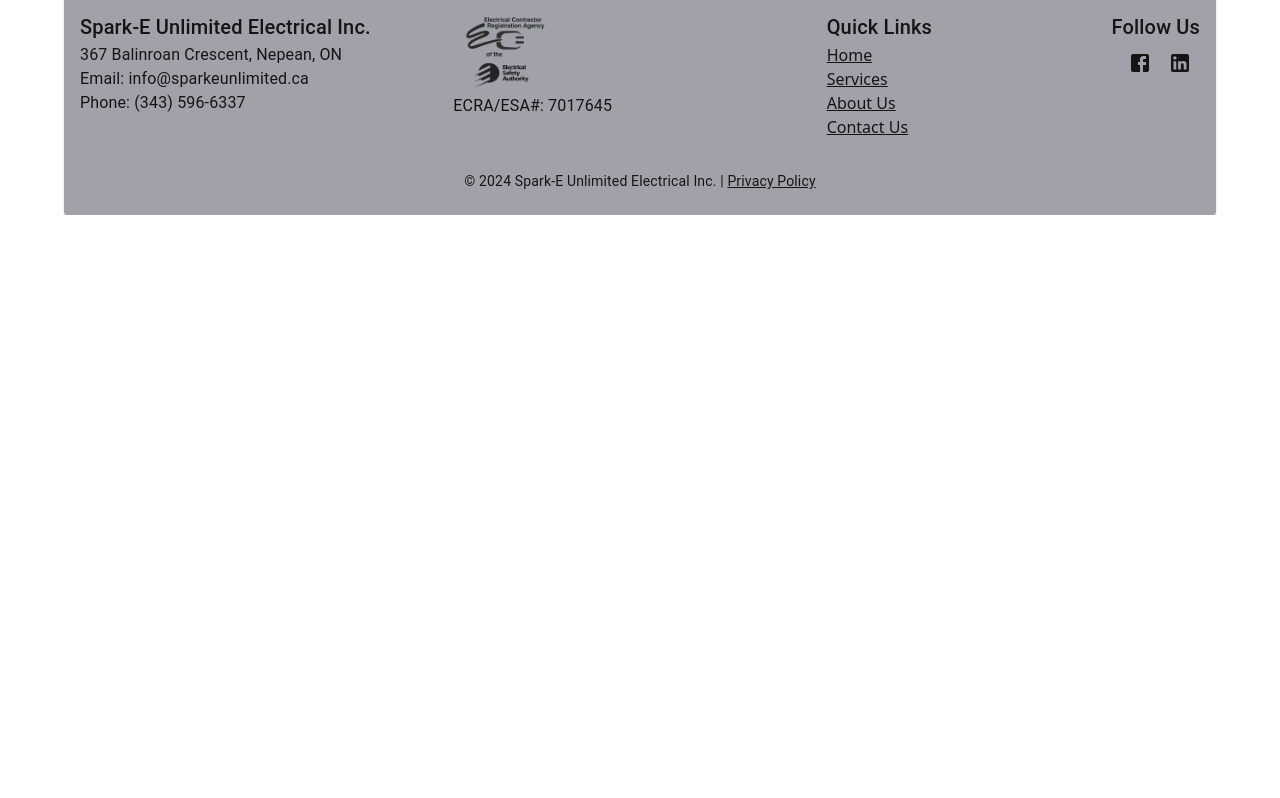
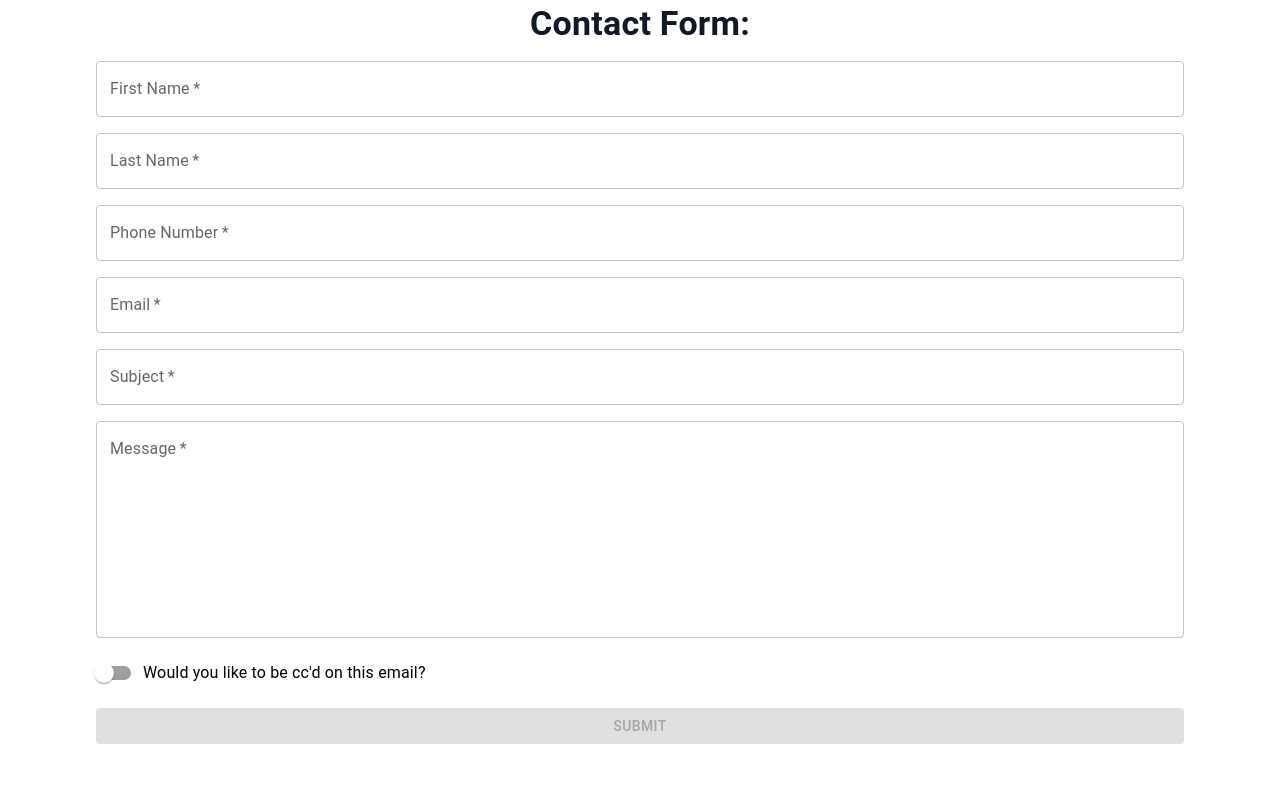
Before and after one commit to RyCannaC/SparkeUpdate, a Next.js app: page /contactus in a window 1280 px wide. Shown: the part 881-1679 px from the top of the page. Before the commit the page ends 1096 px from the top, so only its background shows below. Built offline with nearby package versions, Linux system fonts and the light colour scheme.

Commit message:
enabled contact Form

```diff
--- a/app/contactus/page.jsx
+++ b/app/contactus/page.jsx
@@ -15,7 +15,7 @@
          </p>
         </h1>
         <ContactUSFooter contactPage={displayButton} />
-        {/* <ContactCard/>  */}
+        <ContactCard/>
       </section>
 
 
--- a/components/ContactCard.jsx
+++ b/components/ContactCard.jsx
@@ -158,8 +158,8 @@
                     </Grid>
                     <Grid item='true' size={12}>
                         <Button
-                            disabled
-                            //disabled={!values.fName || !values.lName || !values.phone || !values.reqEmail || !values.subject || !values.message || isLoading}
+                            //disabled
+                            disabled={!values.fName || !values.lName || !values.phone || !values.reqEmail || !values.subject || !values.message || isLoading}
                             id="submitButton"
                             type="submit"
                             variant="contained"
```
